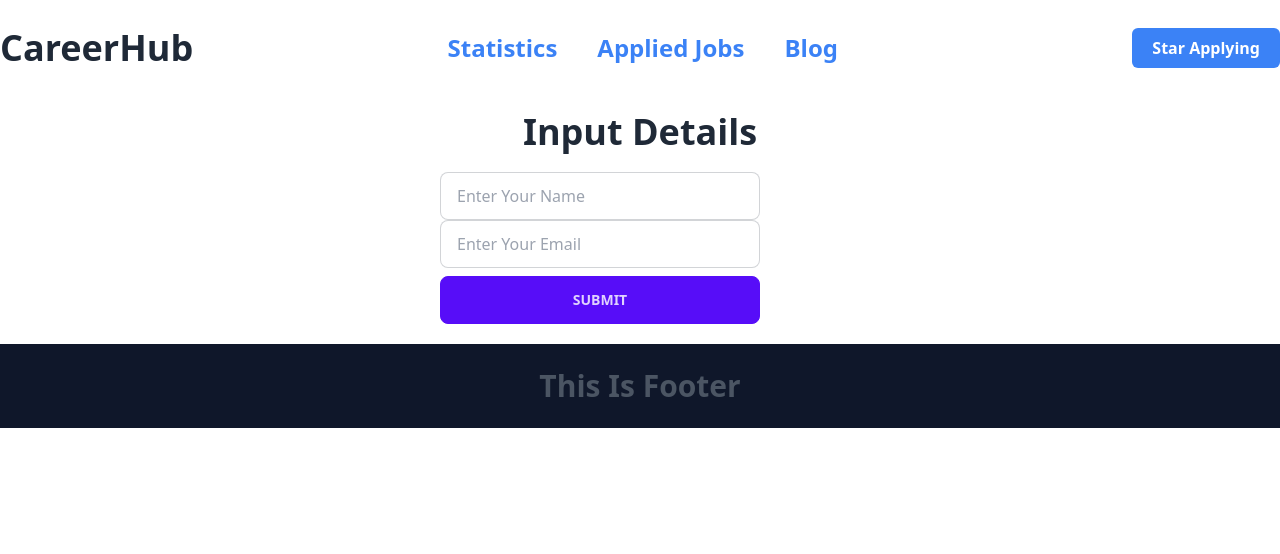
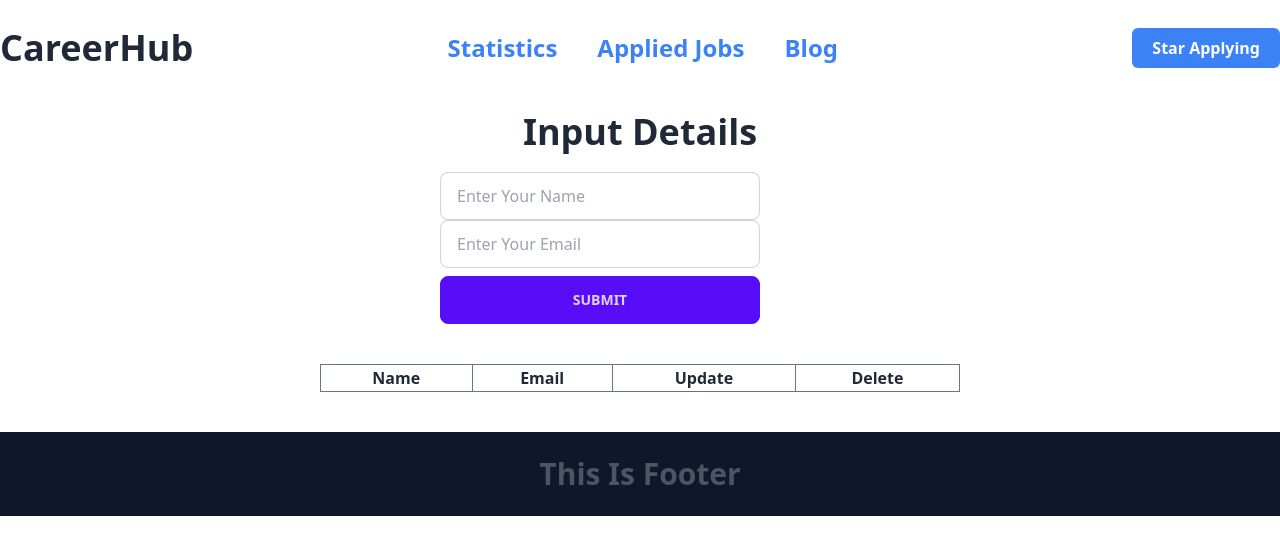
Before and after one commit to AshikurZaman01/React-Practice_, a React (Vite) app: page / in a window 1280 px wide. Shown: the top 554 px of the page. Built offline with nearby package versions, Linux system fonts and the light colour scheme.

Commit message:
display data with function

```diff
--- a/src/Components/Pages/Home/Home.jsx
+++ b/src/Components/Pages/Home/Home.jsx
@@ -1,8 +1,12 @@
+import { displayData } from "./localStorage/DisplayData";
 import { handleFormSubmit } from "./localStorage/HandleForm";
 
 const Home = () => {
 
 
+
+
+    const showData = displayData();
 
     return (
         <div>
@@ -19,6 +23,48 @@ const Home = () => {
                         <button type='submit' className='btn btn-primary w-full max-w-xs mt-2'>Submit</button>
                     </form>
                 </div>
+
+                <div className="w-[50%] mx-auto my-10">
+                    <table className=" border border-collapse border-slate-500 w-full text-center">
+                        <thead>
+                            <tr>
+                                <th className="border border-slate-500">Name</th>
+                                <th className="border border-slate-500">Email</th>
+                                <th className="border border-slate-500">Update</th>
+                                <th className="border border-slate-500">Delete</th>
+                            </tr>
+                        </thead>
+
+                        <tbody>
+                            {
+                                showData.map((data, indx) => {
+                                    return (
+                                        <tr key={indx}>
+                                            <td className="border border-slate-500">{data.name}</td>
+                                            <td className="border border-slate-500">{data.email}</td>
+
+                                            <td>
+                                                <div className="border-r border-b border-slate-500">
+                                                    <button className="btn btn-sm btn-primary m-1">Update</button>
+                                                </div>
+                                            </td>
+
+                                            <td>
+                                                <div className=" border-b border-slate-500">
+                                                    <button className="btn btn-sm btn-error text-white m-1">Delete</button>
+                                                </div>
+                                            </td>
+
+                                        </tr>
+
+
+                                    )
+                                })
+                            }
+                        </tbody>
+
+                    </table>
+                </div>
             </div>
 
         </div>
--- /dev/null
+++ b/src/Components/Pages/Home/localStorage/DisplayData.js
@@ -0,0 +1,16 @@
+import { useEffect, useState } from "react"
+
+export const displayData = () => {
+
+    const [showData, setShowData] = useState([]);
+
+    useEffect(() => {
+
+        const getUserData = JSON.parse(localStorage.getItem("usersData") || '[]');
+        setShowData(getUserData);
+
+    }, [])
+
+    return showData;
+
+}
--- a/src/Components/Pages/Home/localStorage/HandleForm.js
+++ b/src/Components/Pages/Home/localStorage/HandleForm.js
@@ -1,4 +1,4 @@
-export const handleFormSubmit = (e) => {
+const handleFormSubmit = (e) => {
     e.preventDefault();
 
     const name = e.target.name.value;
@@ -18,7 +18,8 @@ export const handleFormSubmit = (e) => {
         e.target.name.value = '';
         e.target.email.value = '';
 
-        // Show an alert after the form is submitted
         alert('Form submitted successfully!');
     }
 }
+
+export { handleFormSubmit }
```
